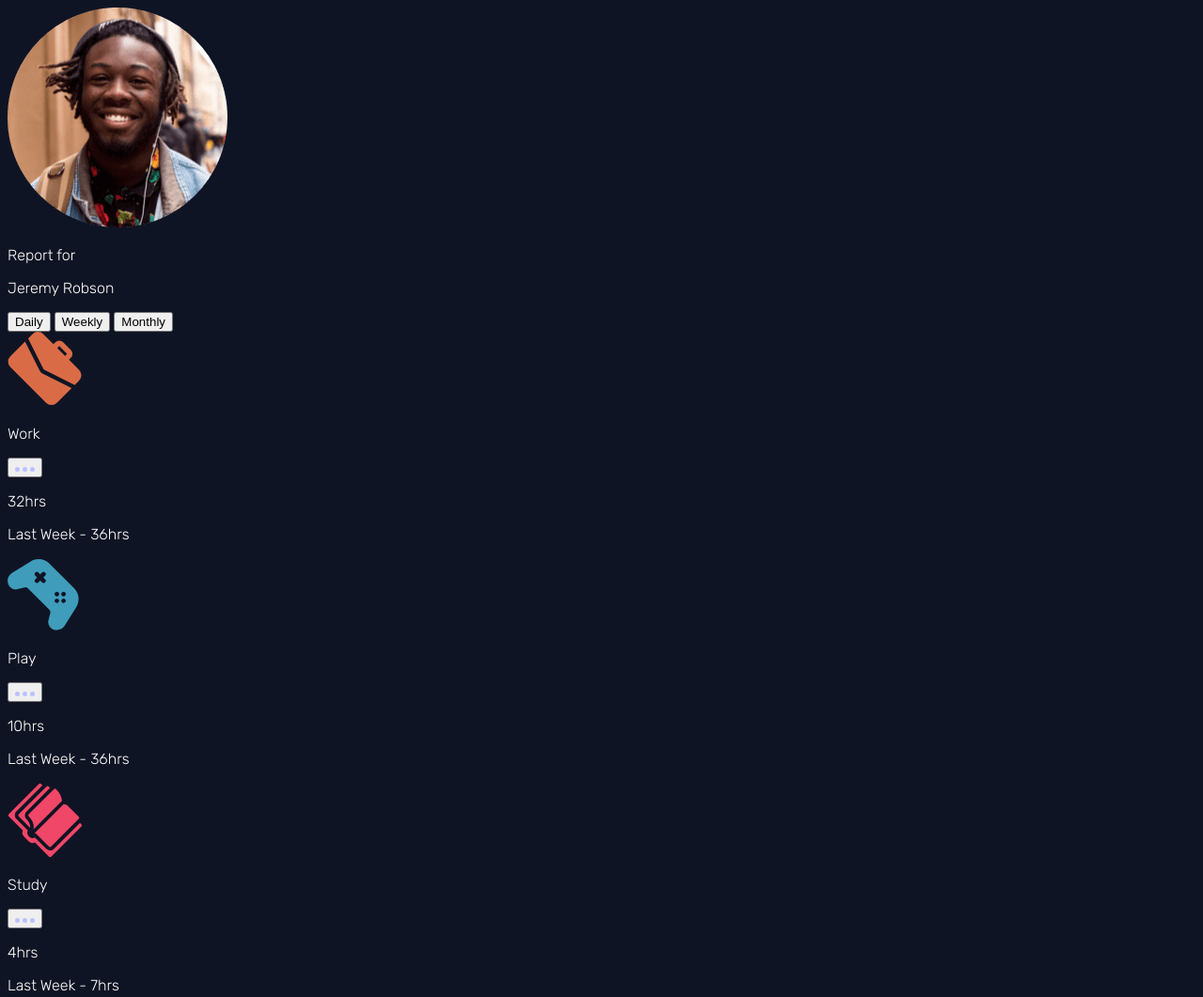
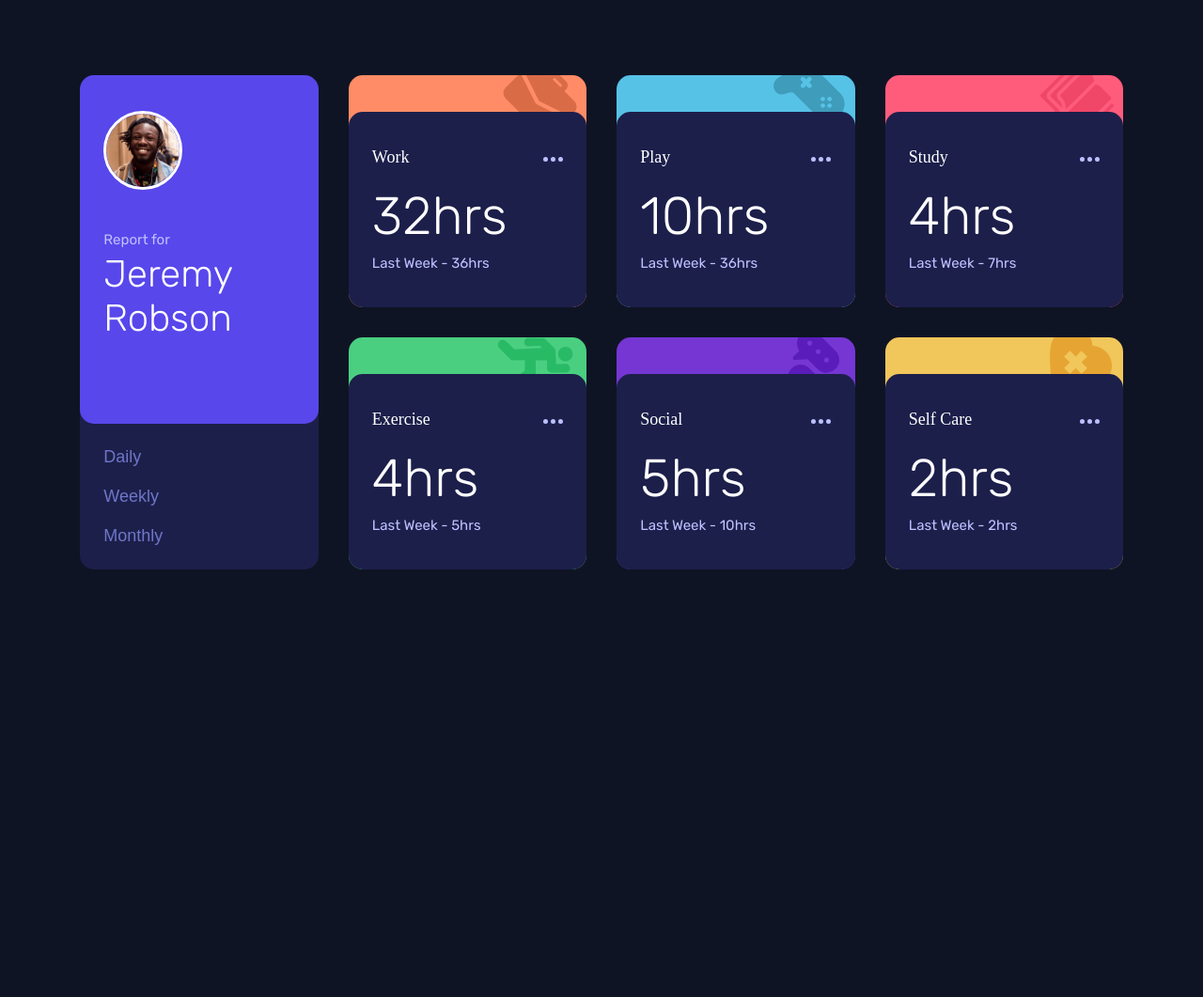
Before and after one commit to gina-wang-1021/time-tracking-dashboard-main, a plain HTML site: page index.html in a window 1280 px wide. Shown: the top 1061 px of the page at 94% size. After the commit the page ends 800 px from the top, so only its background shows below. Drawn offline with Linux system fonts and the light colour scheme; a web font is replaced by a local one.

Commit message:
completed styling

```diff
--- a/base.css
+++ b/base.css
@@ -18,8 +18,9 @@
  }
 
  body{
-    height: 100vh;
-    width: 100vw;
+    height: 100%;
+    width: 100%;
+    margin: 0;
     background-color: hsl(226, 43%, 10%);
     color: #FFF;
     font-family: 'Rubik-Light';
@@ -29,3 +30,10 @@
     height: 100%;
     width: 100%;
  }
+
+ button {
+   offset: 0;
+   background-color: transparent;
+   border: none;
+   color: #FFF;
+ }
--- a/index.html
+++ b/index.html
@@ -25,20 +25,21 @@
             <p class="nav-upper_text-lower">Jeremy Robson</p>
           </div>
         </div>
-        <button class="btn">Daily</button>
-        <button class="btn">Weekly</button>
-        <button class="btn">Monthly</button>
+        <div class="nav-btns">
+          <button class="btn">Daily</button>
+          <button class="btn">Weekly</button>
+          <button class="btn">Monthly</button>
+        </div>
       </div>
 
       <!-- Work Card -->
-      <div class="card-lower">
-        <img src="./images/icon-work.svg" alt="work icon" class="background-img">
+      <div class="card-lower" id="work">
         <div class="card-upper">
-          <div class="card-upper_flex1">
+          <div class="card-upper_flex">
             <p class="card-upper_title">Work</p>
             <button class="card-upper_ellipsis"><img src="./images/icon-ellipsis.svg" alt="ellipsis icon"></button>
           </div>
-          <div class="card-upper_flex2">
+          <div class="card-upper_flex card-flex2">
             <p class="card-upper_time">32hrs</p>
             <p class="card-upper_previous">Last Week - 36hrs</p>
           </div>
@@ -46,14 +47,13 @@
       </div>
 
       <!-- Play Card -->
-      <div class="card-lower">
-        <img src="./images/icon-play.svg" alt="play icon" class="background-img">
+      <div class="card-lower" id="play">
         <div class="card-upper">
-          <div class="card-upper_flex1">
+          <div class="card-upper_flex">
             <p class="card-upper_title">Play</p>
             <button class="card-upper_ellipsis"><img src="./images/icon-ellipsis.svg" alt="ellipsis icon"></button>
           </div>
-          <div class="card-upper_flex2">
+          <div class="card-upper_flex card-flex2">
             <p class="card-upper_time">10hrs</p>
             <p class="card-upper_previous">Last Week - 36hrs</p>
           </div>
@@ -61,14 +61,13 @@
       </div>
 
       <!-- Study Card -->
-      <div class="card-lower">
-        <img src="./images/icon-study.svg" alt="study icon" class="background-img">
+      <div class="card-lower" id="study">
         <div class="card-upper">
-          <div class="card-upper_flex1">
+          <div class="card-upper_flex">
             <p class="card-upper_title">Study</p>
             <button class="card-upper_ellipsis"><img src="./images/icon-ellipsis.svg" alt="ellipsis icon"></button>
           </div>
-          <div class="card-upper_flex2">
+          <div class="card-upper_flex card-flex2">
             <p class="card-upper_time">4hrs</p>
             <p class="card-upper_previous">Last Week - 7hrs</p>
           </div>
@@ -76,14 +75,13 @@
       </div>
 
       <!-- Exercise Card -->
-      <div class="card-lower">
-        <img src="./images/icon-exercise.svg" alt="exercise icon" class="background-img">
+      <div class="card-lower" id="exercise">
         <div class="card-upper">
-          <div class="card-upper_flex1">
+          <div class="card-upper_flex">
             <p class="card-upper_title">Exercise</p>
             <button class="card-upper_ellipsis"><img src="./images/icon-ellipsis.svg" alt="ellipsis icon"></button>
           </div>
-          <div class="card-upper_flex2">
+          <div class="card-upper_flex card-flex2">
             <p class="card-upper_time">4hrs</p>
             <p class="card-upper_previous">Last Week - 5hrs</p>
           </div>
@@ -91,14 +89,13 @@
       </div>
 
       <!-- Social Card -->
-      <div class="card-lower">
-        <img src="./images/icon-social.svg" alt="social icon" class="background-img">
+      <div class="card-lower" id="social">
         <div class="card-upper">
-          <div class="card-upper_flex1">
+          <div class="card-upper_flex">
             <p class="card-upper_title">Social</p>
             <button class="card-upper_ellipsis"><img src="./images/icon-ellipsis.svg" alt="ellipsis icon"></button>
           </div>
-          <div class="card-upper_flex2">
+          <div class="card-upper_flex card-flex2">
             <p class="card-upper_time">5hrs</p>
             <p class="card-upper_previous">Last Week - 10hrs</p>
           </div>
@@ -106,14 +103,13 @@
       </div>
 
       <!-- Self Care Card -->
-      <div class="card-lower">
-        <img src="./images/icon-self-care.svg" alt="self care icon" class="background-img">
+      <div class="card-lower" id="selfCare">
         <div class="card-upper">
-          <div class="card-upper_flex1">
+          <div class="card-upper_flex">
             <p class="card-upper_title">Self Care</p>
             <button class="card-upper_ellipsis"><img src="./images/icon-ellipsis.svg" alt="ellipsis icon"></button>
           </div>
-          <div class="card-upper_flex2">
+          <div class="card-upper_flex card-flex2">
             <p class="card-upper_time">2hrs</p>
             <p class="card-upper_previous">Last Week - 2hrs</p>
           </div>
--- a/style.css
+++ b/style.css
@@ -0,0 +1,227 @@
+.grid-container {
+    width: 88%;
+    max-width: 327px;
+    margin: 0 auto;
+    margin-top: 80px;
+}
+
+.nav-lower {
+    background-color: hsl(235, 46%, 20%);
+    border-radius: 15px;
+    width: 100%;
+    margin-bottom: 1.5rem;
+}
+
+.nav-upper {
+    background-color: hsl(246, 80%, 60%);
+    display: flex;
+    align-items: center;
+    gap: 1rem;
+    padding: 8%;
+    border-radius: 15px;
+    width: 100%;
+}
+
+.nav-upper_text-upper {
+    color: hsl(236, 100%, 87%);
+    font-family: 'Rubik-Regular';
+    font-size: 15px;
+    margin-top: 0;
+    margin-bottom: 0.25rem;
+}
+
+.nav-upper_text-lower {
+    font-size: 1.5rem;
+    margin: 0;
+}
+
+.nav-btns {
+    padding: 8%;
+    display: flex;
+    justify-content: space-between;
+}
+
+.btn {
+    padding: 0;
+    color: hsl(235, 45%, 61%);
+    font-size: 1.125rem;
+}
+
+.card-lower + .card-lower {
+    margin-top: 1.5rem;
+}
+
+.card-lower {
+    border-radius: 15px;
+    position: relative;
+    padding-top: 1px;
+    background-repeat: no-repeat;
+    background-position: top -0.8rem right 6%;
+}
+
+.background-img {
+    position: absolute;
+    top: 0;
+    right: 0;
+}
+
+.card-upper {
+    background-color: hsl(235, 46%, 20%);
+    border-radius: 15px;
+    margin-top: 2.375rem;
+    padding: 8% 6%;
+}
+
+.card-upper_flex {
+    display: flex;
+    justify-content: space-between;
+    align-items: center;
+}
+
+.card-upper_flex + .card-upper_flex {
+    margin-top: 0.5rem;
+}
+
+.card-upper_title {
+    margin: 0;
+    font-family: 'Rubik-Medium';
+    font-size: 1.125rem;
+}
+
+.card-upper_ellipsis {
+    padding: 0;
+}
+
+.card-upper_time {
+    margin: 0;
+    font-size: 2rem;
+    font-family: 'Rubik-Light';
+}
+
+.card-upper_previous {
+    margin: 0;
+    font-size: 0.9375rem;
+    font-family: "Rubik-Regular";
+    color: hsl(236, 100%, 87%);
+}
+
+#photo {
+    width: 67px;
+    height: 67px;
+    border: solid #FFF 3px;
+    border-radius: 1000px;
+}
+
+#work {
+    background-color: hsl(15, 100%, 70%);
+    background-image: url(./images/icon-work.svg);
+}
+
+#play {
+    background-color: hsl(195, 74%, 62%);
+    background-image: url(./images/icon-play.svg);
+}
+
+#study {
+    background-color: hsl(348, 100%, 68%);
+    background-image: url(./images/icon-study.svg);
+}
+
+#exercise {
+    background-color: hsl(145, 58%, 55%);
+    background-image: url(./images/icon-exercise.svg);
+    background-position: top 0 right 8%;
+}
+
+#social {
+    background-color: hsl(264, 64%, 52%);
+    background-image: url(./images/icon-social.svg);
+}
+
+#selfCare {
+    background-color: hsl(43, 84%, 65%);
+    background-image: url(./images/icon-self-care.svg);
+}
+
+.btn:hover {
+    color: #FFF;
+}
+
+.card-upper_ellipsis:hover {
+    img {
+        filter: brightness(0) invert(1);
+    }
+}
+
+@media (min-width: 1260px){
+
+    .grid-container {
+        display: grid;
+        grid-template-columns: repeat(4, 1fr);
+        max-width: 1110px;
+        width: 88%;
+        gap: 2rem;
+    }
+
+    .nav-lower {
+        background-color: hsl(235, 46%, 20%);
+        border-radius: 15px;
+        width: 100%;
+        margin-bottom: 1.5rem;
+    }
+
+    .nav-lower {
+        margin-bottom: 0;
+        grid-row-start: 1;
+        grid-row-end: 3;
+    }
+
+    .nav-upper {
+        display: block;
+        padding: 15% 10% 35% 10%;
+    }
+
+    #photo {
+        width: 84px;
+        height: 84px;
+        margin-bottom: 2.5rem;
+    }
+
+    .nav-upper_text-lower {
+        font-size: 2.5rem;
+    }
+
+    .nav-btns {
+        display: block;
+        padding: 10%;
+    }
+
+    .btn {
+        display: block;
+    }
+
+    .btn + .btn {
+        margin-top: 1.3125rem;
+    }
+
+    .card-lower + .card-lower {
+        margin-top: 0;
+    }
+
+    .card-upper_flex + .card-upper_flex {
+        margin-top: 1.2rem;
+    }
+
+    .card-upper {
+        padding: 15% 10%;
+    }
+
+    .card-upper_time {
+        font-size: 3.5rem;
+        margin-bottom: 0.5rem;
+    }
+
+    .card-flex2 {
+        display: block;
+    }
+}
```
